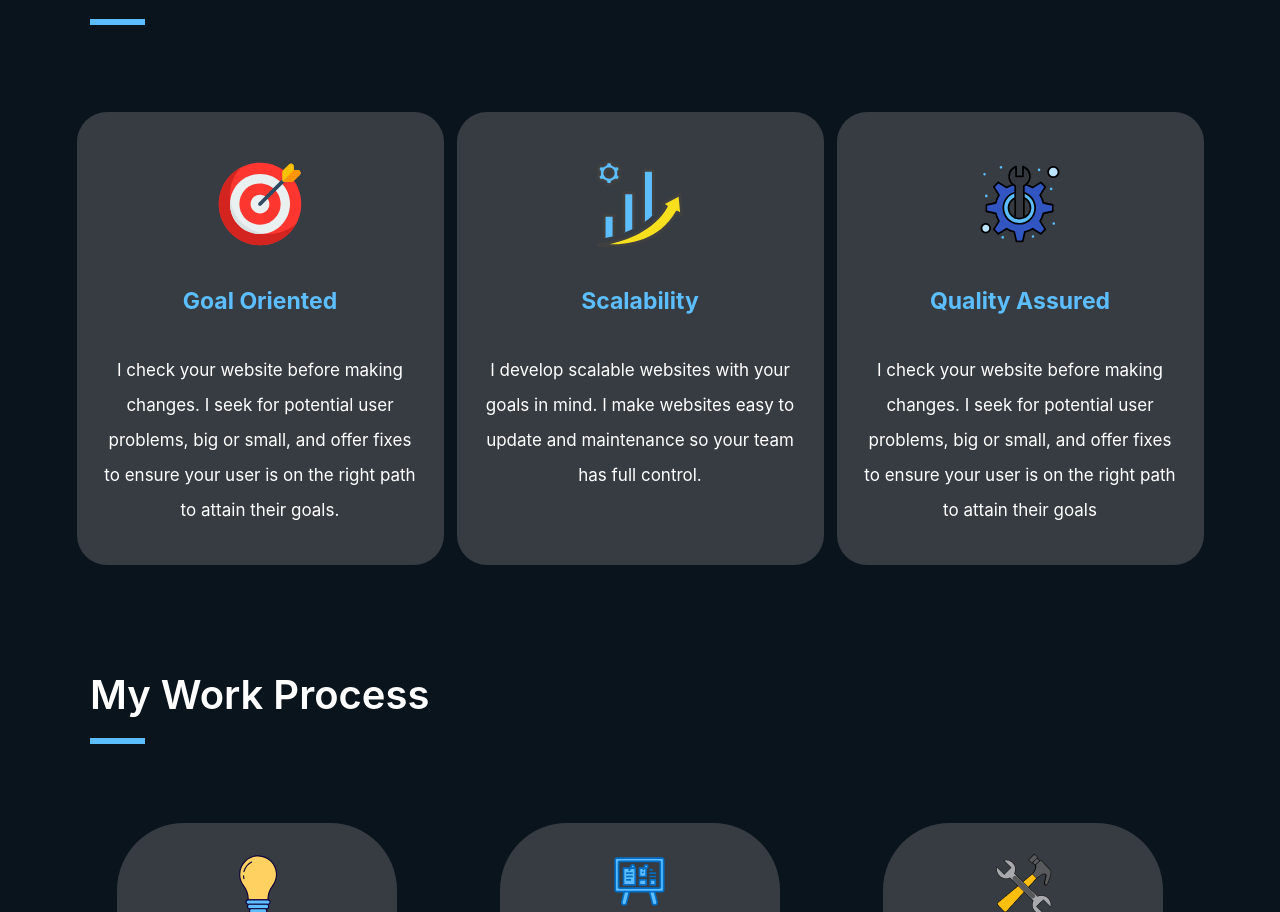
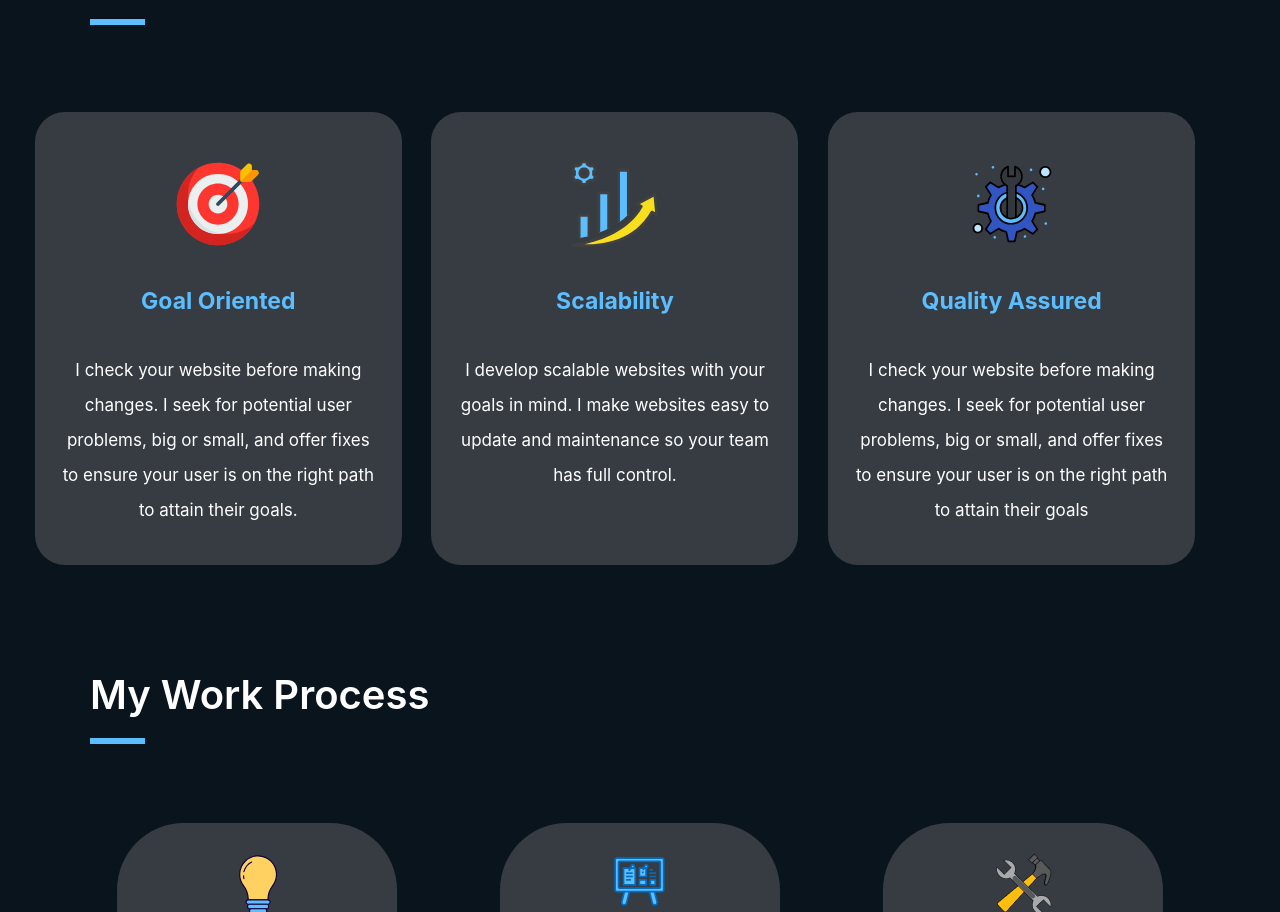
Before and after one commit to Itzadetunji/my-website, a Next.js app: page /about in a window 1280 px wide. Shown: the part 881-1793 px from the top of the page. Built offline with nearby package versions, Linux system fonts and the light colour scheme.

Commit message:
Chore: Added more responsiveness 😔

```diff
--- a/pages/about.tsx
+++ b/pages/about.tsx
@@ -73,7 +73,7 @@ const about: NextPage = () => {
             <p className='text-white font-[600] text-[40px]'>My Services</p>
             <hr className='light-blue border-[3px] w-[55px] mt-[13px]'/>
           </div>
-          <div className='mt-[79px] mx-auto sm:-mx-[60px] lg:-mx-[20px]  md:mt-[86.5px] flex flex-col lg:grid lg:grid-cols-3 space-y-[102px] lg:space-y-0'>
+          <div className='mt-[79px] mx-auto sm:-mx-[60px] lg:-mx-[20px] xl:-ml-[70px]  md:mt-[86.5px] flex flex-col lg:grid lg:grid-cols-3 space-y-[102px] lg:space-y-0'>
             <ServiceCard
               iconPath={'bullseye.svg'}
               title={'Goal Oriented'}
```
